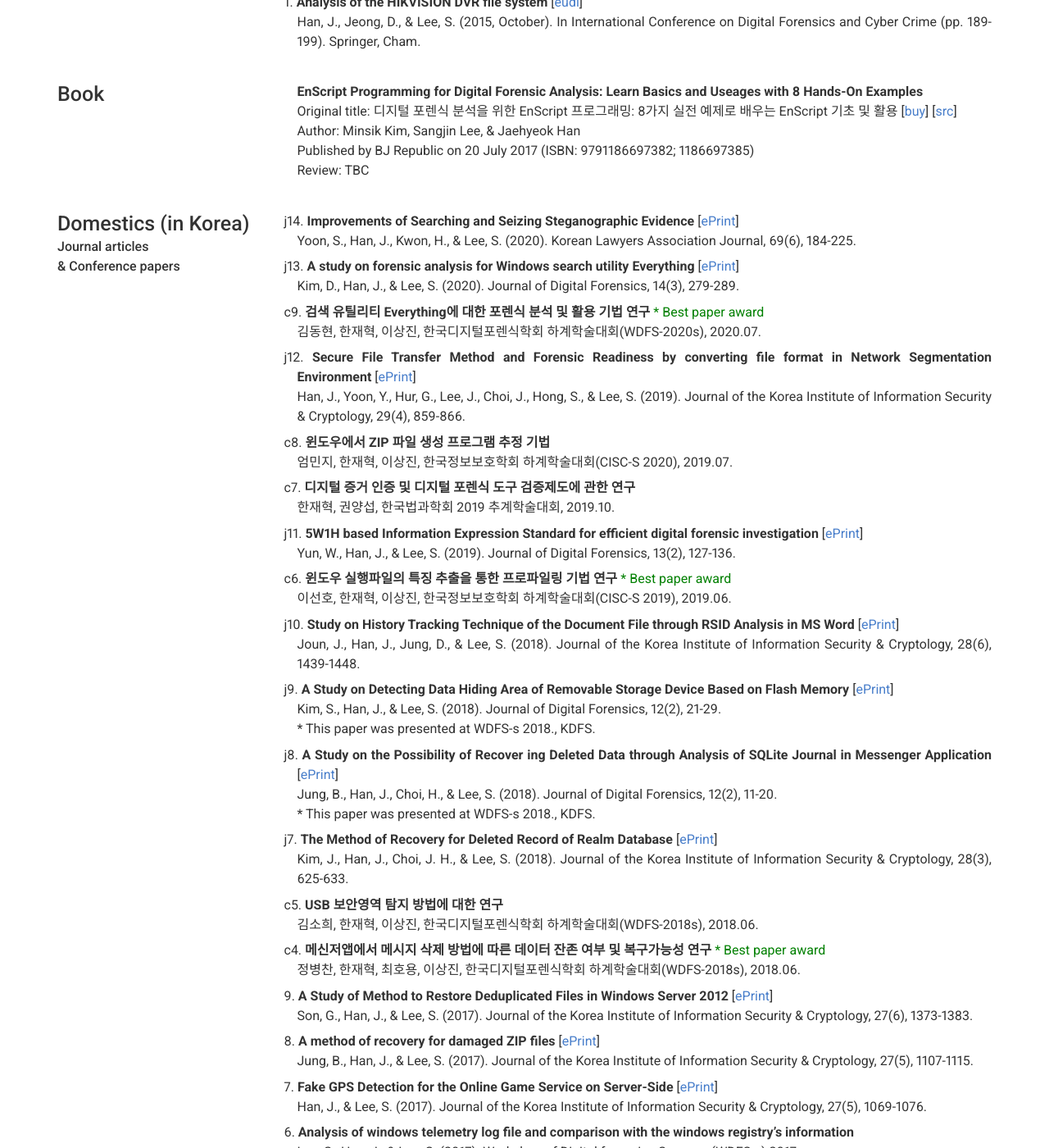
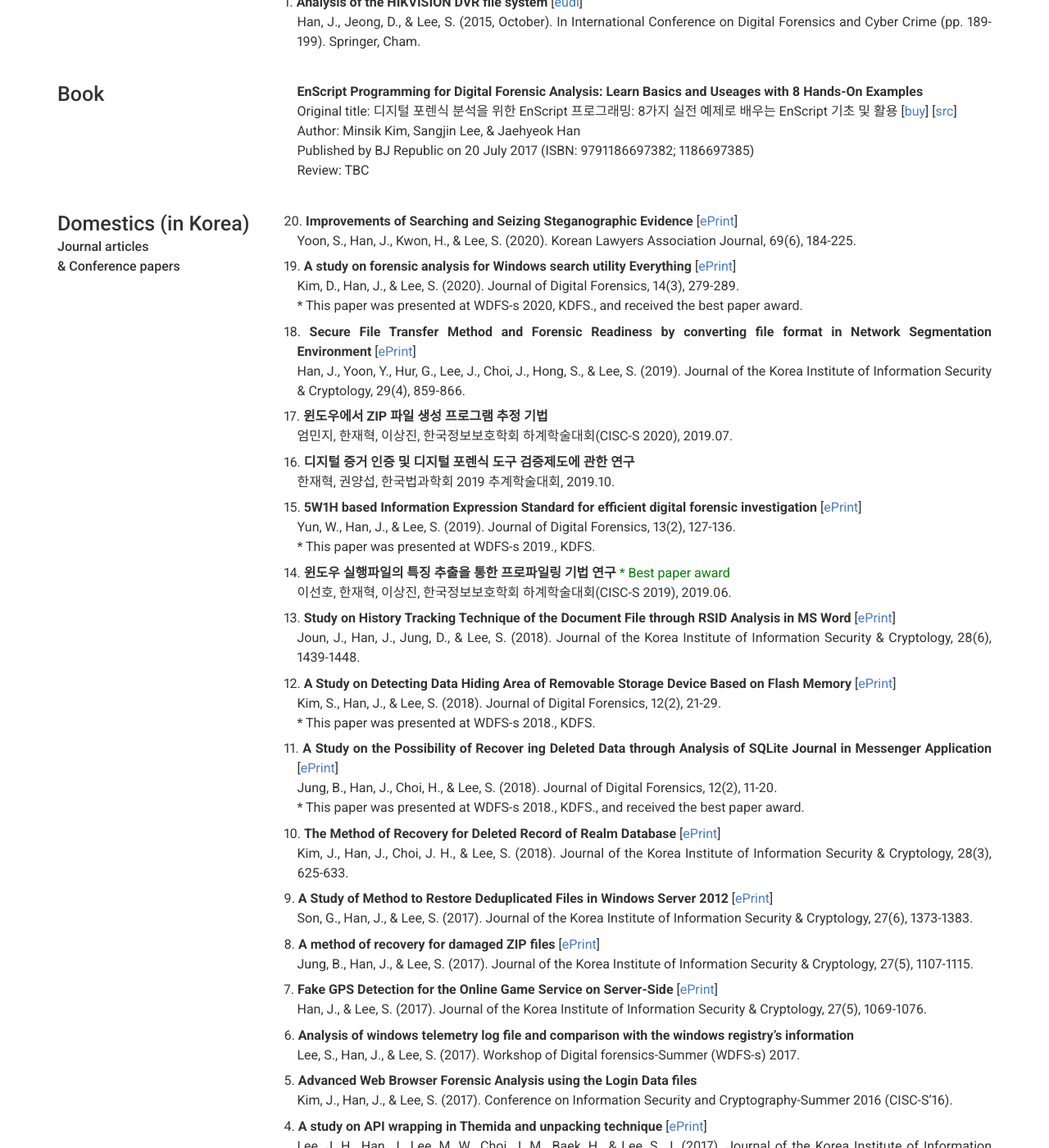
Before and after one commit to JaehyeokHan/jaehyeokhan.github.io, a Jekyll site: the page built from index.md, in a window 1280 px wide and 1400 px high, scrolled down 2752 px. Shown: the whole window at 82% size. Built offline with Jekyll 4.4.1, drawn with Linux system fonts in a browser that asks for light colours; nearby versions of some CDN libraries.

Commit message:
Update _config.yml

```diff
--- a/_config.yml
+++ b/_config.yml
@@ -187,20 +187,17 @@ content:
         title: Domestics (in Korea)
         sub_title: Journal articles <br>& Conference papers
         description: | # this will include new lines to allow paragraphs
-          <p style="text-indent: -1em;">j14. <b>Improvements of Searching and Seizing Steganographic Evidence</b> [<A href = "https://www.kci.go.kr/kciportal/ci/sereArticleSearch/ciSereArtiView.kci?sereArticleSearchBean.artiId=ART002671199" target = "top">ePrint</A>]<br>Yoon, S., Han, J., Kwon, H., & Lee, S. (2020). Korean Lawyers Association Journal, 69(6), 184-225.</p>
-          <p style="text-indent: -1em;">j13. <b>A study on forensic analysis for Windows search utility Everything</b> [<A href = "https://www.kci.go.kr/kciportal/ci/sereArticleSearch/ciSereArtiView.kci?sereArticleSearchBean.artiId=ART002636122" target = "top">ePrint</A>]<br>Kim, D., Han, J., & Lee, S. (2020). Journal of Digital Forensics, 14(3), 279-289.</p>
-          <p style="text-indent: -1em;">c9. <b>검색 유틸리티 Everything에 대한 포렌식 분석 및 활용 기법 연구</b><span style="color: green;"> * Best paper award</span><br>김동현, 한재혁, 이상진, 한국디지털포렌식학회 하계학술대회(WDFS-2020s), 2020.07.</p>
-          <p style="text-indent: -1em;">j12. <b>Secure File Transfer Method and Forensic Readiness by converting file format in Network Segmentation Environment</b> [<A href = "http://koreascience.or.kr/article/JAKO201926072346469.page" target = "top">ePrint</A>]<br>Han, J., Yoon, Y., Hur, G., Lee, J., Choi, J., Hong, S., & Lee, S. (2019). Journal of the Korea Institute of Information Security & Cryptology, 29(4), 859-866.</p>
-          <p style="text-indent: -1em;">c8. <b>윈도우에서 ZIP 파일 생성 프로그램 추정 기법</b><br>엄민지, 한재혁, 이상진, 한국정보보호학회 하계학술대회(CISC-S 2020), 2019.07.</p>
-          <p style="text-indent: -1em;">c7. <b>디지털 증거 인증 및 디지털 포렌식 도구 검증제도에 관한 연구</b><br>한재혁, 권양섭, 한국법과학회 2019 추계학술대회, 2019.10.</p>
-          <p style="text-indent: -1em;">j11. <b>5W1H based Information Expression Standard for efficient digital forensic investigation</b> [<A href = "https://www.kci.go.kr/kciportal/ci/sereArticleSearch/ciSereArtiView.kci?sereArticleSearchBean.artiId=ART002487041" target = "top">ePrint</A>]<br>Yun, W., Han, J., & Lee, S. (2019). Journal of Digital Forensics, 13(2), 127-136.</p>
-          <p style="text-indent: -1em;">c6. <b>윈도우 실행파일의 특징 추출을 통한 프로파일링 기법 연구</b><span style="color: green;"> * Best paper award</span><br>이선호, 한재혁, 이상진, 한국정보보호학회 하계학술대회(CISC-S 2019), 2019.06.</p>
-          <p style="text-indent: -1em;">j10. <b>Study on History Tracking Technique of the Document File through RSID Analysis in MS Word</b> [<A href = "http://koreascience.or.kr/article/JAKO201807753430904.page" target = "top">ePrint</A>]<br>Joun, J., Han, J., Jung, D., & Lee, S. (2018). Journal of the Korea Institute of Information Security & Cryptology, 28(6), 1439-1448.</p>
-          <p style="text-indent: -1em;">j9. <b>A Study on Detecting Data Hiding Area of Removable Storage Device Based on Flash Memory</b> [<A href = "https://www.kci.go.kr/kciportal/ci/sereArticleSearch/ciSereArtiView.kci?sereArticleSearchBean.artiId=ART002393780" target = "top">ePrint</A>]<br>Kim, S., Han, J., & Lee, S. (2018). Journal of Digital Forensics, 12(2), 21-29.<br>* This paper was presented at WDFS-s 2018., KDFS.</p>
-          <p style="text-indent: -1em;">j8. <b>A Study on the Possibility of Recover ing Deleted Data through Analysis of SQLite Journal in Messenger Application</b> [<A href = "https://www.kci.go.kr/kciportal/ci/sereArticleSearch/ciSereArtiView.kci?sereArticleSearchBean.artiId=ART002393775" target = "top">ePrint</A>]<br>Jung, B., Han, J., Choi, H., & Lee, S. (2018). Journal of Digital Forensics, 12(2), 11-20.<br>* This paper was presented at WDFS-s 2018., KDFS.</p>
-          <p style="text-indent: -1em;">j7. <b>The Method of Recovery for Deleted Record of Realm Database</b> [<A href = "http://koreascience.or.kr/article/JAKO201820765436681.page" target = "top">ePrint</A>]<br>Kim, J., Han, J., Choi, J. H., & Lee, S. (2018). Journal of the Korea Institute of Information Security & Cryptology, 28(3), 625-633.</p>
-          <p style="text-indent: -1em;">c5. <b>USB 보안영역 탐지 방법에 대한 연구</b><br>김소희, 한재혁, 이상진, 한국디지털포렌식학회 하계학술대회(WDFS-2018s), 2018.06.</p>
-          <p style="text-indent: -1em;">c4. <b>메신저앱에서 메시지 삭제 방법에 따른 데이터 잔존 여부 및 복구가능성 연구</b><span style="color: green;"> * Best paper award</span><br>정병찬, 한재혁, 최호용, 이상진, 한국디지털포렌식학회 하계학술대회(WDFS-2018s), 2018.06.</p>
+          <p style="text-indent: -1em;">20. <b>Improvements of Searching and Seizing Steganographic Evidence</b> [<A href = "https://www.kci.go.kr/kciportal/ci/sereArticleSearch/ciSereArtiView.kci?sereArticleSearchBean.artiId=ART002671199" target = "top">ePrint</A>]<br>Yoon, S., Han, J., Kwon, H., & Lee, S. (2020). Korean Lawyers Association Journal, 69(6), 184-225.</p>
+          <p style="text-indent: -1em;">19. <b>A study on forensic analysis for Windows search utility Everything</b> [<A href = "https://www.kci.go.kr/kciportal/ci/sereArticleSearch/ciSereArtiView.kci?sereArticleSearchBean.artiId=ART002636122" target = "top">ePrint</A>]<br>Kim, D., Han, J., & Lee, S. (2020). Journal of Digital Forensics, 14(3), 279-289.<br>* This paper was presented at WDFS-s 2020, KDFS., and received the best paper award.</p>
+          <p style="text-indent: -1em;">18. <b>Secure File Transfer Method and Forensic Readiness by converting file format in Network Segmentation Environment</b> [<A href = "http://koreascience.or.kr/article/JAKO201926072346469.page" target = "top">ePrint</A>]<br>Han, J., Yoon, Y., Hur, G., Lee, J., Choi, J., Hong, S., & Lee, S. (2019). Journal of the Korea Institute of Information Security & Cryptology, 29(4), 859-866.</p>
+          <p style="text-indent: -1em;">17. <b>윈도우에서 ZIP 파일 생성 프로그램 추정 기법</b><br>엄민지, 한재혁, 이상진, 한국정보보호학회 하계학술대회(CISC-S 2020), 2019.07.</p>
+          <p style="text-indent: -1em;">16. <b>디지털 증거 인증 및 디지털 포렌식 도구 검증제도에 관한 연구</b><br>한재혁, 권양섭, 한국법과학회 2019 추계학술대회, 2019.10.</p>
+          <p style="text-indent: -1em;">15. <b>5W1H based Information Expression Standard for efficient digital forensic investigation</b> [<A href = "https://www.kci.go.kr/kciportal/ci/sereArticleSearch/ciSereArtiView.kci?sereArticleSearchBean.artiId=ART002487041" target = "top">ePrint</A>]<br>Yun, W., Han, J., & Lee, S. (2019). Journal of Digital Forensics, 13(2), 127-136.<br>* This paper was presented at WDFS-s 2019., KDFS.</p>
+          <p style="text-indent: -1em;">14. <b>윈도우 실행파일의 특징 추출을 통한 프로파일링 기법 연구</b><span style="color: green;"> * Best paper award</span><br>이선호, 한재혁, 이상진, 한국정보보호학회 하계학술대회(CISC-S 2019), 2019.06.</p>
+          <p style="text-indent: -1em;">13. <b>Study on History Tracking Technique of the Document File through RSID Analysis in MS Word</b> [<A href = "http://koreascience.or.kr/article/JAKO201807753430904.page" target = "top">ePrint</A>]<br>Joun, J., Han, J., Jung, D., & Lee, S. (2018). Journal of the Korea Institute of Information Security & Cryptology, 28(6), 1439-1448.</p>
+          <p style="text-indent: -1em;">12. <b>A Study on Detecting Data Hiding Area of Removable Storage Device Based on Flash Memory</b> [<A href = "https://www.kci.go.kr/kciportal/ci/sereArticleSearch/ciSereArtiView.kci?sereArticleSearchBean.artiId=ART002393780" target = "top">ePrint</A>]<br>Kim, S., Han, J., & Lee, S. (2018). Journal of Digital Forensics, 12(2), 21-29.<br>* This paper was presented at WDFS-s 2018., KDFS.</p>
+          <p style="text-indent: -1em;">11. <b>A Study on the Possibility of Recover ing Deleted Data through Analysis of SQLite Journal in Messenger Application</b> [<A href = "https://www.kci.go.kr/kciportal/ci/sereArticleSearch/ciSereArtiView.kci?sereArticleSearchBean.artiId=ART002393775" target = "top">ePrint</A>]<br>Jung, B., Han, J., Choi, H., & Lee, S. (2018). Journal of Digital Forensics, 12(2), 11-20.<br>* This paper was presented at WDFS-s 2018., KDFS., and received the best paper award.</p>
+          <p style="text-indent: -1em;">10. <b>The Method of Recovery for Deleted Record of Realm Database</b> [<A href = "http://koreascience.or.kr/article/JAKO201820765436681.page" target = "top">ePrint</A>]<br>Kim, J., Han, J., Choi, J. H., & Lee, S. (2018). Journal of the Korea Institute of Information Security & Cryptology, 28(3), 625-633.</p>
           <p style="text-indent: -1em;">9. <b>A Study of Method to Restore Deduplicated Files in Windows Server 2012</b> [<A href = "http://koreascience.or.kr/article/JAKO201706749670643.page" target = "top">ePrint</A>]<br>Son, G., Han, J., & Lee, S. (2017). Journal of the Korea Institute of Information Security & Cryptology, 27(6), 1373-1383.</p>
           <p style="text-indent: -1em;">8. <b>A method of recovery for damaged ZIP files</b> [<A href = "http://koreascience.or.kr/article/JAKO201732663238886.page" target = "top">ePrint</A>]<br>Jung, B., Han, J., & Lee, S. (2017). Journal of the Korea Institute of Information Security & Cryptology, 27(5), 1107-1115.</p>
           <p style="text-indent: -1em;">7. <b>Fake GPS Detection for the Online Game Service on Server-Side</b> [<A href = "http://koreascience.or.kr/article/JAKO201732663238858.page" target = "top">ePrint</A>]<br>Han, J., & Lee, S. (2017). Journal of the Korea Institute of Information Security & Cryptology, 27(5), 1069-1076.</p>
```
